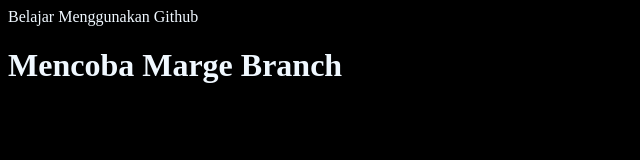
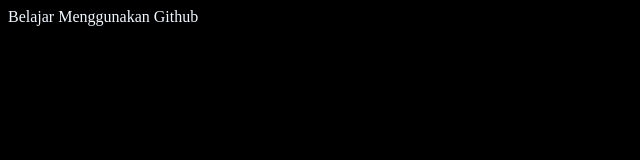
Before and after one commit to dhigun/dhigun, a plain HTML site: page Git-Github/Learn-git-1/index.html in a window 1280 px wide. Shown: the whole page, without its empty margins (0-640 px from the left). Drawn offline with Linux system fonts and the light colour scheme.

Commit message:
learn-git: fix

```diff
--- a/Git-Github/Learn-git-1/index.html
+++ b/Git-Github/Learn-git-1/index.html
@@ -8,7 +8,5 @@
 </head>
 <body>
     Belajar Menggunakan Github
-
-    <h1>Mencoba Marge Branch</h1>
 </body>
 </html>
```
